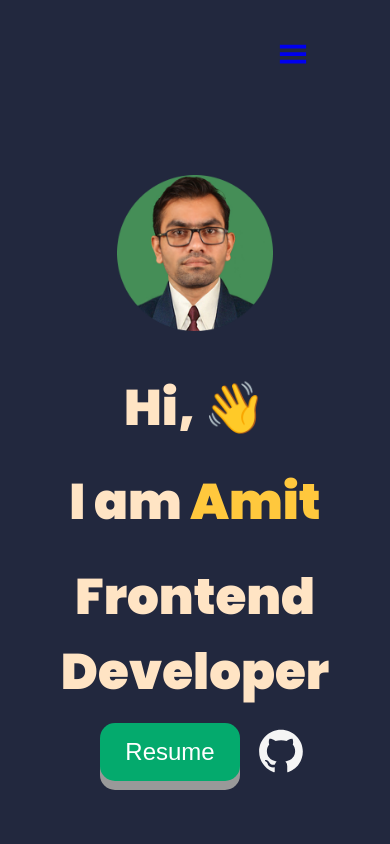
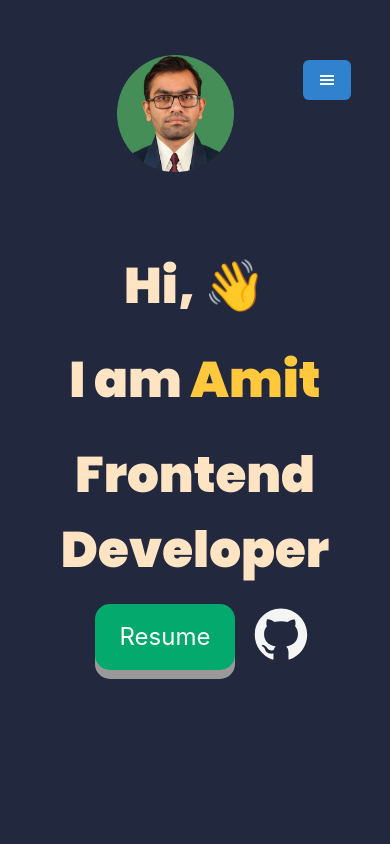
Before and after one commit to amit05c/portfolio, a React (Create React App) app: page / in a window 390 px wide. Shown: the top 844 px of the page. Built offline with nearby package versions, Linux system fonts and the light colour scheme.

Commit message:
drawer_update

```diff
--- a/package.json
+++ b/package.json
@@ -3,10 +3,14 @@
   "version": "0.1.0",
   "private": true,
   "dependencies": {
+    "@chakra-ui/react": "^2.2.8",
+    "@emotion/react": "^11.10.0",
+    "@emotion/styled": "^11.10.0",
     "@testing-library/jest-dom": "^5.16.5",
     "@testing-library/react": "^13.3.0",
     "@testing-library/user-event": "^13.5.0",
     "aos": "^2.3.4",
+    "framer-motion": "^6.5.1",
     "react": "^18.2.0",
     "react-dom": "^18.2.0",
     "react-icons": "^4.4.0",
--- a/src/App.js
+++ b/src/App.js
@@ -1,6 +1,7 @@
 import logo from './logo.svg';
 import './App.css';
 import Home from './Pages/Home';
+
 
 function App() {
   return (
--- /dev/null
+++ b/src/Components/Menu.jsx
@@ -0,0 +1,105 @@
+import {
+  Button,
+  Drawer,
+  DrawerBody,
+  DrawerContent,
+  DrawerHeader,
+  DrawerOverlay,
+  Flex,
+  Radio,
+  RadioGroup,
+  Stack,
+  useDisclosure,
+} from "@chakra-ui/react";
+import { useState } from "react";
+import * as Scroll from "react-scroll";
+import {
+  Link,
+  Element,
+  Events,
+  animateScroll as scroll,
+  scrollSpy,
+  scroller,
+} from "react-scroll";
+import { GiHamburgerMenu } from "react-icons/gi";
+import styles from "./navbar.module.css";
+export function PlacementExample({ size, pos }) {
+  const { isOpen, onOpen, onClose } = useDisclosure();
+  const [placement, setPlacement] = useState("right");
+
+  return (
+    <>
+      <RadioGroup defaultValue={placement} onChange={setPlacement}>
+        {/* <Stack direction='row' mb='4'>
+            <Radio value='top'>Top</Radio>
+            <Radio value='right'>Right</Radio>
+            <Radio value='bottom'>Bottom</Radio>
+            <Radio value='left'>Left</Radio>
+          </Stack> */}
+      </RadioGroup>
+      <Button
+        size={size}
+        pos={pos}
+        right={"10%"}
+        top={"1%"}
+        colorScheme="blue"
+        onClick={onOpen}
+      >
+        <GiHamburgerMenu />
+      </Button>
+      <Drawer placement={placement} onClose={onClose} isOpen={isOpen}>
+        <DrawerOverlay />
+        <DrawerContent>
+          {/* <DrawerHeader borderBottomWidth="1px">Basic Drawer</DrawerHeader> */}
+          <Flex direction={"column"} gap={"1rem"} mt="2rem">
+            <Link
+              to="about"
+              spy={true}
+              smooth={true}
+              offset={50}
+              duration={500}
+              className={styles.help}
+              onClose={onClose}
+            >
+              About
+            </Link>
+
+            <Link
+              to="projects"
+              spy={true}
+              smooth={true}
+              offset={50}
+              duration={500}
+              className={styles.help}
+              onClick={onClose}
+            >
+              Projects
+            </Link>
+            <Link
+              to="skills"
+              spy={true}
+              smooth={true}
+              offset={50}
+              duration={500}
+              className={styles.help}
+              onClick={onClose}
+            >
+              Skills
+            </Link>
+            <Link
+              to="contact"
+              spy={true}
+              smooth={true}
+              offset={50}
+              duration={500}
+              className={styles.help}
+              onClick={onClose}
+            >
+              Contact
+            </Link>
+          </Flex>
+        </DrawerContent>
+      </Drawer>
+    </>
+  );
+}
--- a/src/Components/Navbar.jsx
+++ b/src/Components/Navbar.jsx
@@ -1,17 +1,16 @@
 import React, { useState } from 'react'
-// import { Link } from 'react-router-dom'
 import * as Scroll from 'react-scroll';
 import { Link, Button, Element, Events, animateScroll as scroll, scrollSpy, scroller } from 'react-scroll'
 import styles from "./navbar.module.css"
-import { GiHamburgerMenu } from "react-icons/gi";
 import { useEffect } from 'react';
+import { PlacementExample } from './Menu';
 
 const Navbar = () => {
     const [showMediaIcons, setShowMediaIcons] = useState(false);
     const [windowDimensions, setWindowDimensions] = useState(getWindowDimensions());
-   const handleMenuIcon = ()=>{
-  setShowMediaIcons(!showMediaIcons)
-   }
+  //  const handleMenuIcon = ()=>{
+  // setShowMediaIcons(!showMediaIcons)
+  //  }
 
    function getWindowDimensions() {
     const { innerWidth: width, innerHeight: height } = window;
@@ -45,16 +44,19 @@ const Navbar = () => {
    console.log(showMediaIcons)
   return (
     <div className={styles.main_nav}>
+           {/* <PlacementExample size={"md"} marginTop={'50px'} />  */}
+            {/* <Box/> */}
 
-<div className={`${styles.hamburger_menu}`}>
+{/* <div className={`${styles.hamburger_menu}`}>
             <a href="#" onClick={handleMenuIcon}>
-              <GiHamburgerMenu />
+            <GiHamburgerMenu />
             </a>
-          </div>
 
-    <div className={showMediaIcons && windowDimensions.width<920 ? styles.mobile_view : styles.navbar }
-
-    >
+          </div> */}
+          {/* <PlacementExample border='2px' size="md"/> */}
+    {/* <div className={showMediaIcons && windowDimensions.width<920 ? styles.mobile_view : styles.navbar } */}
+   {windowDimensions.width<920 ? (<PlacementExample size={"md"} pos="absolute" />) :
+        <div className={styles.navbar}>
         <Link to="about" spy={true} smooth={true} offset={50} duration={500}
         // onClick={closeMenu}
         className={styles.help}
@@ -64,6 +66,8 @@ const Navbar = () => {
         <Link to="contact" spy={true} smooth={true} offset={50} duration={500} className={styles.help}>Contact</Link>
 
     </div>
+   }
+
 
 
 
--- a/src/Components/navbar.module.css
+++ b/src/Components/navbar.module.css
@@ -1,8 +1,9 @@
 .navbar{
     display: flex;
-    justify-content: flex-end;
+    justify-content: center;
+    align-items: center;
     color: antiquewhite;
-    cursor: pointer;
+    /* cursor: pointer; */
     width: 40%;
 
     /* border: 1px solid red; */
@@ -10,14 +11,17 @@
     margin: auto;
     margin-left: 50%;
     padding-top: 2rem;
+    cursor: pointer;
 }
 
 
 .help{
   width: 15%;
-  height: 20px;
+  /* height: 20px; */
   border-radius: 5%;
   padding: 2%;
+  margin-top: -1rem;
+  /* border: 1px solid red; */
 }
 
 .help:hover {
@@ -80,14 +84,15 @@
 
 
     .help{
-      width: 100%;
+      width: 30%;
       font-size: 120%;
-      padding: 1rem;
+      padding: 0.5rem;
       /* border: 1px solid red; */
       /* background-color: gray; */
       /* margin-right: 20%; */
       text-align: center;
       cursor: pointer;
+      margin: auto;
     }
 
     .help:hover{
--- a/src/Pages/Home.jsx
+++ b/src/Pages/Home.jsx
@@ -20,7 +20,7 @@ const Home = () => {
         <Navbar/>
         <div className={styles.intro}>
           <div >
-         <img className={styles.photo} src={Images} alt="amit_photo" width={"200px"} />
+         <img className={styles.photo} src={Images} alt="amit_photo" />
 
           </div>
           {/* style={{border: "1px solid green"}} */}
@@ -29,10 +29,13 @@ const Home = () => {
         <h1 className={styles.text}>I am <span className={styles.name}>Amit</span></h1>
          <h2 className={styles.text}>Frontend Developer</h2>
 
-         <a href={resume} download><button className={styles.resume}> Resume</button></a>
+         <div style={{display:"flex", justifyContent:"center", marginTop:"1rem"}}>
+        <a href={resume} download><button className={styles.resume}> Resume</button></a>
          <a className={styles.logo} href="https://github.com/amit05c" target={"_blank"}><AiFillGithub/></a>
 
         </div>
+        </div>
+
       </div>
 
         <About />
--- a/src/Pages/Projects.jsx
+++ b/src/Pages/Projects.jsx
@@ -40,7 +40,7 @@ const Projects = () => {
 
 
           <div className={styles.techstack}>
-            <h2>Techstack :</h2>
+            <h1>Techstack :</h1>
             <div>
             <RiReactjsLine/>
             <SiChakraui/>
@@ -63,7 +63,7 @@ const Projects = () => {
           <p style={{backgroundColor:"whitesmoke"}}>Login,signup,Filter,sort,cart,and payment and opt authentication funtionalities are built.</p>
 
           <div className={styles.techstack}>
-            <h2>Techstack :</h2>
+            <h1>Techstack :</h1>
             <div>
             <FaHtml5/>
             <IoLogoCss3/>
@@ -90,7 +90,7 @@ const Projects = () => {
           Login,signup, filter functionality are developed.
           </p>
           <div className={styles.techstack}>
-            <h2>Techstack :</h2>
+            <h1>Techstack :</h1>
             <div>
             <FaHtml5/>
             <IoLogoCss3/>
--- a/src/Styles/about.module.css
+++ b/src/Styles/about.module.css
@@ -1,13 +1,13 @@
 .about{
     /* width: 100px; */
-    height: 100vh;
-    margin-top: 10rem;
+    height: 80vh;
+    margin-top: 5rem;
     margin: auto;
 
     /* background-color: antiquewhite; */
     display: flex;
     gap:5rem;
-    margin-top: 3rem;
+    /* margin-top: 3rem; */
     /* border: 1px solid red; */
     text-align: center;
     color: antiquewhite;
--- a/src/Styles/home.module.css
+++ b/src/Styles/home.module.css
@@ -73,7 +73,7 @@
     outline: none;
     color: #fff;
     background-color: #04AA6D;
-    border: none;
+    /* border: 1px solid red; */
     border-radius: 15px;
     box-shadow: 0 9px #999;
 
@@ -89,9 +89,9 @@
 
 
   .logo{
-    font-size: 50px;
+    font-size: 60px;
     position: relative;
-    top: 1rem;
+    /* top: 1rem; */
     left: 1rem;
     /* border: 1px solid red; */
     /* background-color: rgb(112, 103, 103); */
@@ -107,19 +107,48 @@
         /* margin-right: 5rem; */
     }
        .intro{
+        margin-top: 5rem;
         display: flex;
         flex-direction: column;
-       }
-
-       .photo{
-        width: 40%;
+        justify-content: flex-start;
+        gap: 3rem;
        }
 
 
-       .intro{margin-top: 5rem;}
+
+       .photo{
+        width: 30%;
+        /* border: 1px solid red; */
+        position: relative;
+        top: 20%;
+        left: 15%;
+       }
+
+
+       /* .intro{margin-top: 5rem;} */
 
        .photo{
         position: relative;
-        top: 5rem;
+
+        left: 30%;
+       }
+
+
+
+       .text{
+        margin-top: 5%;
+        /* font-size: x-large; */
+        font-family: 'Poppins', sans-serif;
+        color: bisque;
+       }
+
+       .logo{
+        /* font-size: 50px; */
+        position: relative;
+        /* top: 1rem; */
+        /* left: 1rem; */
+        /* border: 1px solid red; */
+        /* background-color: rgb(112, 103, 103); */
+        color: whitesmoke;
        }
   }
--- a/src/Styles/projects.module.css
+++ b/src/Styles/projects.module.css
@@ -59,9 +59,9 @@
     cursor: pointer;
 }
 
-.project_list>div>div>a{
+/* .project_list>div>div>a{ */
     /* background-color: whitesmoke; */
-}
+/* } */
 
 .techstack{
     display: flex;
@@ -81,11 +81,18 @@
 }
 
 
+.techstack>h1{
+    font-size: larger;
+    color: #22283e;
+    font-weight: 700;
+}
+
+
 @media (max-width: 920px) {
 
     .projects{
         /* border: 1px solid orchid; */
-        width: 100%;
+        width: 80%;
     }
     .project_list{
         display: grid;
@@ -94,10 +101,10 @@
     }
 
    .project_list>div{
-    width: 40%;
+    width: 50%;
     /* border: 1px solid red; */
-    border-radius: 5%;
-    padding: 2rem;
+    border-radius: 3%;
+    padding: 3rem;
    }
 
    .techstack{
--- a/src/Styles/skills.module.css
+++ b/src/Styles/skills.module.css
@@ -1,6 +1,6 @@
 .skills{
-    width: 85%;
-    height: 100vh;
+    width: 90%;
+    height: 80vh;
     margin: auto;
     margin-top: 2rem;
     /* margin-bottom: 2rem; */
@@ -27,22 +27,30 @@
 .skills_lists{
     display: grid;
     grid-template-columns: repeat(3,1fr);
+    justify-items: center;
     /* border: 1px solid red; */
     gap: 1rem;
+
+
 }
 .skills_lists>div{
     /* height: 100px; */
     /* border: 1px solid seashell; */
+    width: 50%;
+    padding: 1rem;
+
 }
 
-@media (max-width: 720px) {
+@media (max-width: 920px) {
 
     .skills{
         /* border: 1px solid red; */
+        width: 70%;
     }
     .skills_lists{
         display: grid;
         grid-template-columns: repeat(2,1fr);
+
     }
 
 
--- a/src/index.js
+++ b/src/index.js
@@ -4,12 +4,16 @@ import './index.css';
 import App from './App';
 import reportWebVitals from './reportWebVitals';
 import {BrowserRouter} from "react-router-dom"
+import { ChakraProvider } from '@chakra-ui/react'
 
 const root = ReactDOM.createRoot(document.getElementById('root'));
 root.render(
   // <React.StrictMode>
   <BrowserRouter>
+  <ChakraProvider>
+
     <App />
+   </ChakraProvider>
   </BrowserRouter>
   // </React.StrictMode>
 );
```
Also changed, not shown: 1 other file (tests, documents, lock files or other folders).
